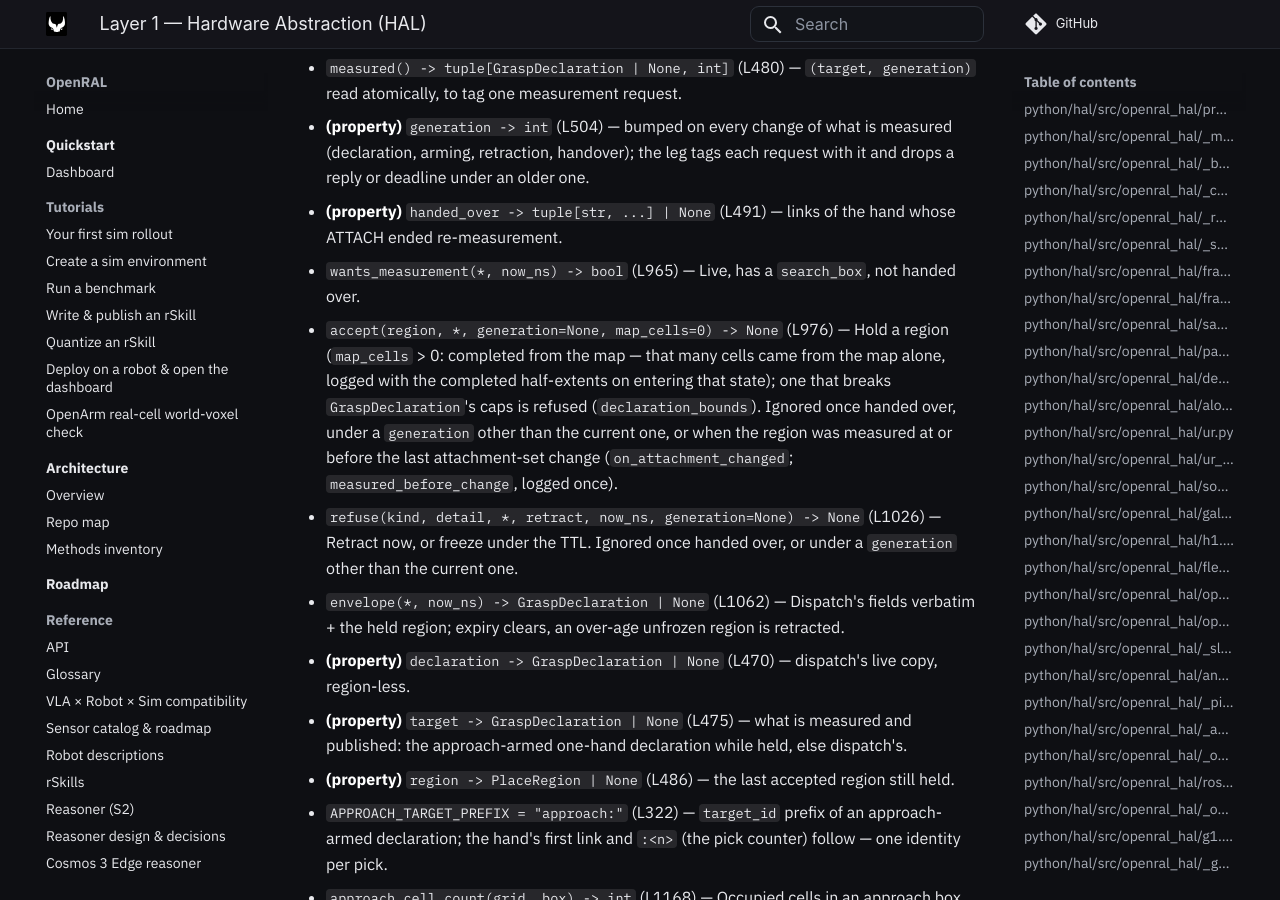
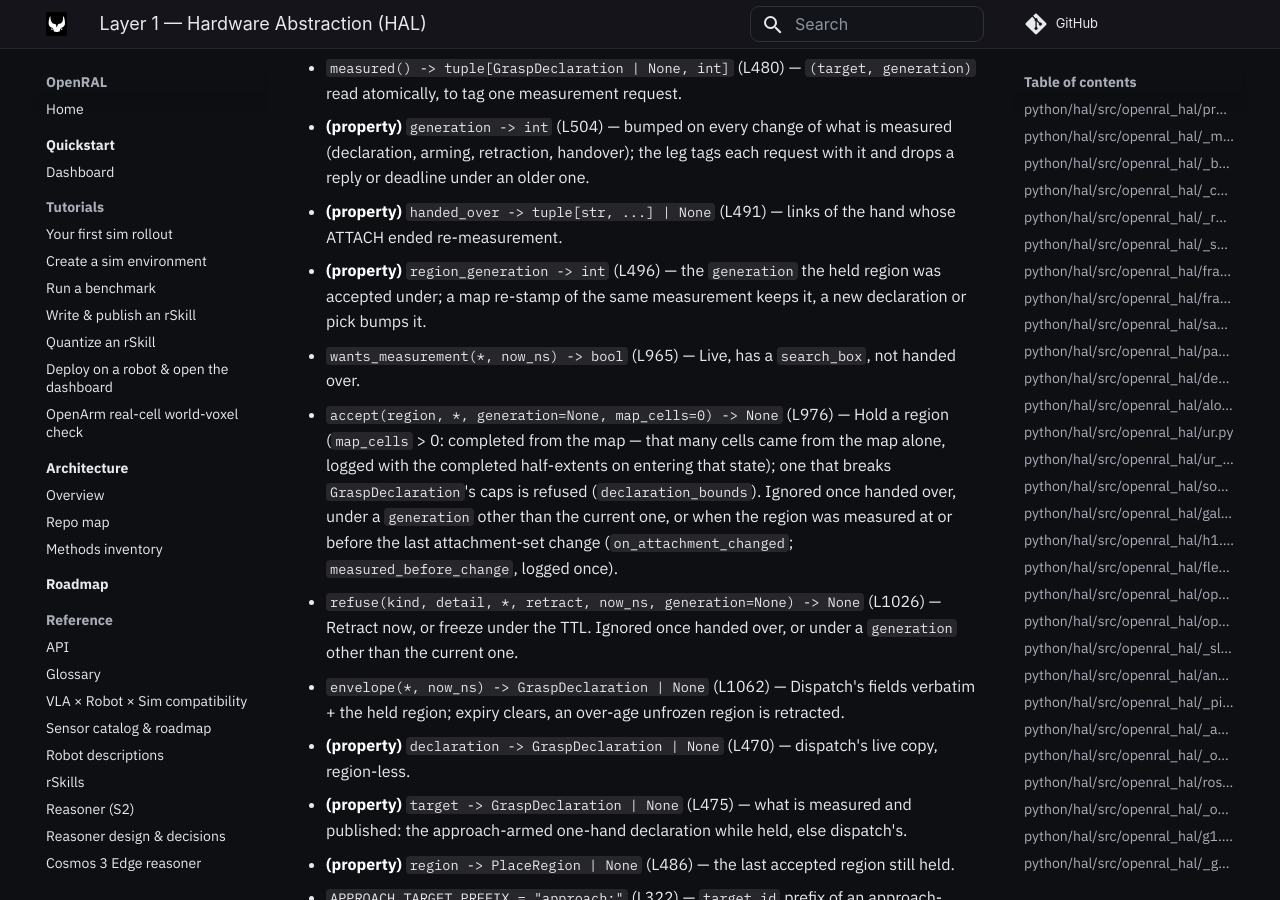
Before and after one commit to OpenRAL/openral, an MkDocs documentation site: the page built from docs/methods/01-hal.md, in a window 1280 px wide and 900 px high, scrolled down 93515 px. Built offline with MkDocs 1.6.1 and Material for MkDocs 9.7.7, drawn with Linux system fonts in a browser that asks for light colours; comment, search, counter and statistics services are not loaded.

Commit message:
fix(docs): document GraspTargetTracker.region_generation in docs/methods
The methods coverage check flags it on master: the property landed without
its 01-hal.md entry.

Co-Authored-By: Claude Opus 5.5 <noreply@anthropic.com>
Claude-Session: https://claude.ai/code/session_017Hr5Dy6ynRH8PQ4QmD8ErC
Signed-off-by: Adrian <adrianllopart@gmail.com>

```diff
--- a/docs/methods/01-hal.md
+++ b/docs/methods/01-hal.md
@@ -1039,6 +1039,7 @@ _The pre-grasp target producer (design note `docs/reference/real-pick-place-desi
   - `measured() -> tuple[GraspDeclaration | None, int]` (L480) — `(target, generation)` read atomically, to tag one measurement request.
   - **(property)** `generation -> int` (L504) — bumped on every change of what is measured (declaration, arming, retraction, handover); the leg tags each request with it and drops a reply or deadline under an older one.
   - **(property)** `handed_over -> tuple[str, ...] | None` (L491) — links of the hand whose ATTACH ended re-measurement.
+  - **(property)** `region_generation -> int` (L496) — the `generation` the held region was accepted under; a map re-stamp of the same measurement keeps it, a new declaration or pick bumps it.
   - `wants_measurement(*, now_ns) -> bool` (L965) — Live, has a `search_box`, not handed over.
   - `accept(region, *, generation=None, map_cells=0) -> None` (L976) — Hold a region (`map_cells` > 0: completed from the map — that many cells came from the map alone, logged with the completed half-extents on entering that state); one that breaks `GraspDeclaration`'s caps is refused (`declaration_bounds`). Ignored once handed over, under a `generation` other than the current one, or when the region was measured at or before the last attachment-set change (`on_attachment_changed`; `measured_before_change`, logged once).
   - `refuse(kind, detail, *, retract, now_ns, generation=None) -> None` (L1026) — Retract now, or freeze under the TTL. Ignored once handed over, or under a `generation` other than the current one.
```
